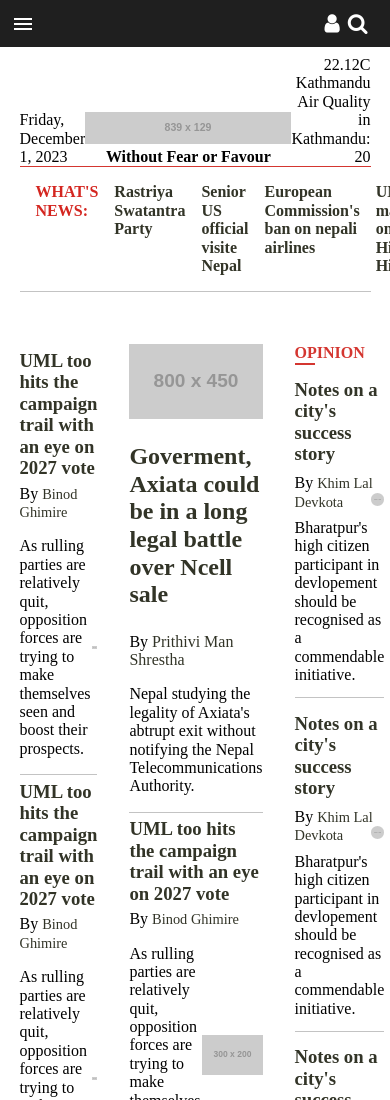
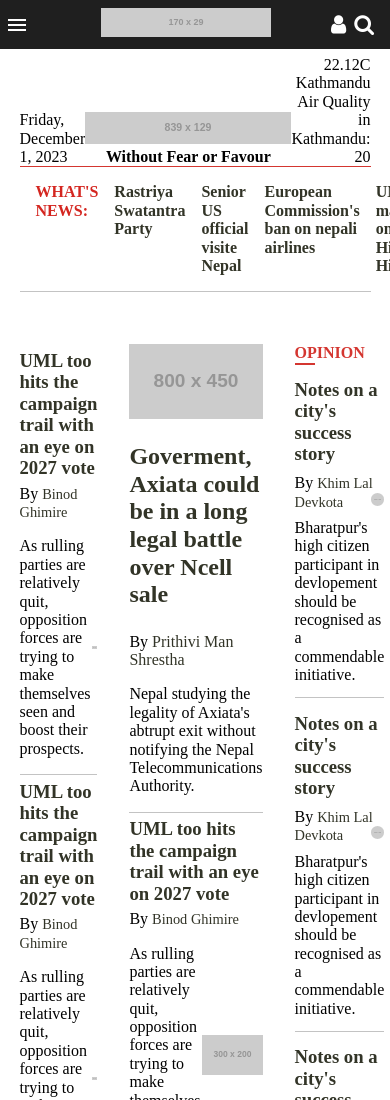
Before and after one commit to Blessino/The-Khatmandu-post, a website: page index.html in a window 390 px wide. Shown: the top 1100 px of the page. Drawn offline with Linux system fonts and the light colour scheme; placeholder pictures from the web are drawn by us.

Commit message:
made the nav section for mobile

```diff
--- a/custom.scss
+++ b/custom.scss
@@ -145,7 +145,9 @@ a{
     top: 0px;
     z-index: 99;
     padding: 0.9rem;
-
+    @include forSmallScreen(640) {
+        padding: 0.5rem;
+    }
     .nav-left{
          align-self: center;
 
@@ -176,7 +178,13 @@ a{
         }
 
     }
-
+    .logo-sm{
+        display: none;
+        @include forSmallScreen(640) {
+            display: block;
+            align-items: center;
+        }
+    }
     .nav-right{
         display: flex;
         justify-content: flex-end;
--- a/index.html
+++ b/index.html
@@ -60,6 +60,12 @@
                             </li>
                         </ul>
                     </div>
+                    <figure class="logo-sm">
+
+                        <a href="#">
+                            <img src="https://placehold.co/170x29" alt="placeholder image">
+                        </a>
+                    </figure>
                     <div class="nav-right">
                         <a href="#">
                             <i class="fa fa-user fa-lg" aria-hidden="true"></i>
@@ -72,12 +78,9 @@
                 </div>
 
         </nav>
-<!-- ------------------------------------------------------------------------------------------------------------------ -->
+        <!-- ------------------------------------------------------------------------------------------------------------------ -->
         <header>
-
                 <section class="container">
-
-
                     <div class="header-grid">
                         <span class="date">
                             <p>Friday, December 1, 2023</p>
```
Also changed, not shown: style.css, 1 other file.
